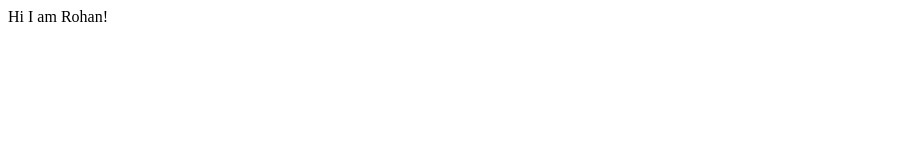
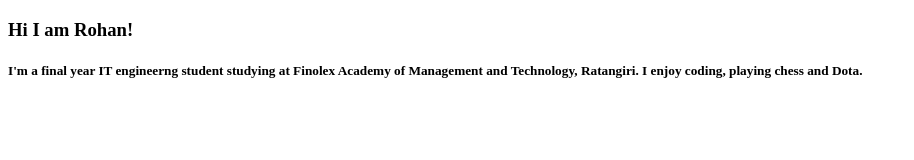
Before and after one commit to rohancodex/neogcamp-portfolio, a plain HTML site: page index.html in a window 1280 px wide. Shown: the whole page, without its empty margins (0-914 px from the left). Drawn offline with Linux system fonts and the light colour scheme.

Commit message:
feature: added personal description
Added my college and interests description

```diff
--- a/index.html
+++ b/index.html
@@ -9,7 +9,13 @@
 </head>
 
 <body>
-    Hi I am Rohan!
+    <h3>Hi I am Rohan!</h3>
+    <h5>
+        <p>
+            I'm a final year IT engineerng student studying at Finolex Academy of Management and Technology, Ratangiri. I enjoy coding, playing chess and Dota.
+        </p>
+    </h5>
+
 </body>
 
 </html>
```
